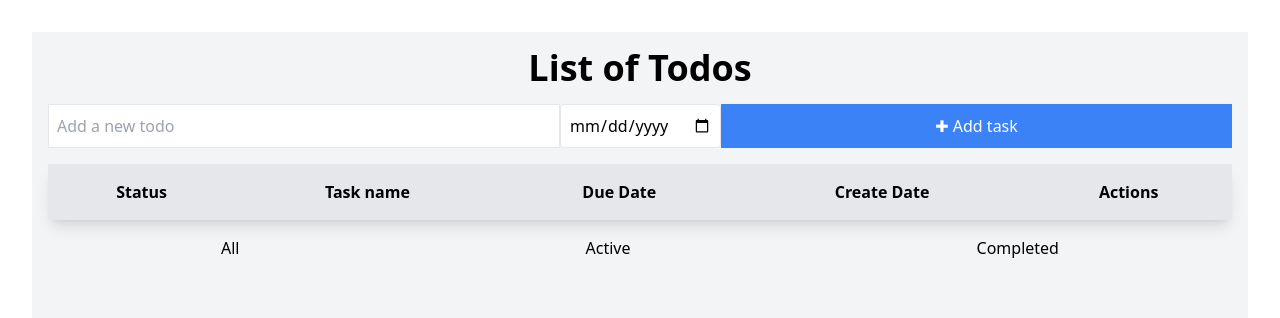
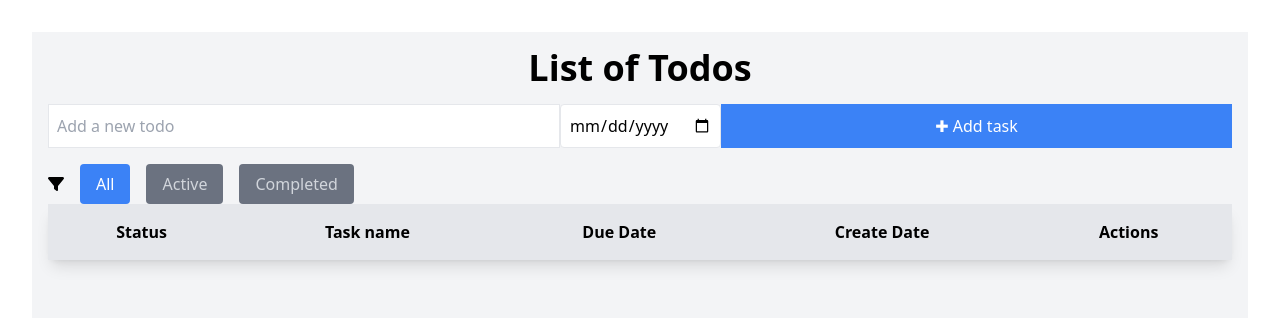
Before and after one commit to chandan0815/Todo-App, a React (Vite) app: page / in a window 1280 px wide. Shown: the top 318 px of the page. Built offline with nearby package versions, Linux system fonts and the light colour scheme.

Commit message:
feat: added feature to highlight overdue tasks

```diff
--- a/package.json
+++ b/package.json
@@ -10,6 +10,9 @@
     "preview": "vite preview"
   },
   "dependencies": {
+    "@fortawesome/fontawesome-svg-core": "^6.5.2",
+    "@fortawesome/free-solid-svg-icons": "^6.5.2",
+    "@fortawesome/react-fontawesome": "^0.2.2",
     "react": "^18.3.1",
     "react-dom": "^18.3.1"
   },
--- a/src/TodoItem/AddTodoItem.tsx
+++ b/src/TodoItem/AddTodoItem.tsx
@@ -1,6 +1,6 @@
 import React, { useState } from 'react';
 import { Todo } from '../TodoItem/TodoItem';
-import { getCurrentTime, parseDate } from '../utilities/timeConversions';
+import { getCurrentTime, parseDate } from '../utilities/timeProcessing';
 
 interface AddTodoProps {
   onAddItem: (newTodo: Todo) => void;
--- a/src/TodoItem/TodoItem.tsx
+++ b/src/TodoItem/TodoItem.tsx
@@ -1,4 +1,5 @@
 import { useState } from 'react';
+import { getDateFromString } from '../utilities/timeProcessing';
 
 export interface Todo {
   id: number;
@@ -22,6 +23,13 @@ export default function TodoItem(props: {
       props.onEditItem(props.itemObj.id, newTaskName);
     }
     setIsEditing(!isEditing);
+  };
+
+  const isOverdue = () => {
+    if (!props.itemObj.dueDate) return false;
+    const dueDate = getDateFromString(props.itemObj.dueDate, '/');
+    const currentDate = new Date();
+    return dueDate < currentDate;
   };
 
   return (
@@ -59,7 +67,13 @@ export default function TodoItem(props: {
         )}
       </td>
       <td className='p-4 text-center'>
-        <span className='text-sm text-gray-700'>{props.itemObj.dueDate}</span>
+        {isOverdue() ? (
+          <span className='text-red-500'>{props.itemObj.dueDate}</span>
+        ) : (
+          <span className='text-sm text-gray-700'>{props.itemObj.dueDate}</span>
+        )}
+
+        {/* <span className='text-sm text-gray-700'>{props.itemObj.dueDate}</span> */}
       </td>
       <td className='p-4 text-center'>
         <span className='text-sm text-gray-700'>
--- a/src/TodoList/FilterItems.tsx
+++ b/src/TodoList/FilterItems.tsx
@@ -1,3 +1,5 @@
+import { FontAwesomeIcon } from '@fortawesome/react-fontawesome';
+import { faFilter } from '@fortawesome/free-solid-svg-icons';
 import { FilterType } from './FilterType';
 
 export default function FilterButtons({
@@ -8,22 +10,35 @@ export default function FilterButtons({
   setFilter: (filter: FilterType) => void;
 }) {
   return (
-    <div className='flex justify-around mt-4'>
+    <div className='flex items-center space-x-4 mt-4'>
+      <FontAwesomeIcon icon={faFilter} className='text-grey' />
       <button
         onClick={() => setFilter(FilterType.All)}
-        className={`btn ${filter === FilterType.All ? 'btn-active' : ''}`}
+        className={`px-4 py-2 rounded ${
+          filter === FilterType.All
+            ? 'bg-blue-500 text-white'
+            : 'bg-gray-500 text-gray-300'
+        }`}
       >
         All
       </button>
       <button
         onClick={() => setFilter(FilterType.Active)}
-        className={`btn ${filter === FilterType.Active ? 'btn-active' : ''}`}
+        className={`px-4 py-2 rounded ${
+          filter === FilterType.Active
+            ? 'bg-blue-500 text-white'
+            : 'bg-gray-500 text-gray-300'
+        }`}
       >
         Active
       </button>
       <button
         onClick={() => setFilter(FilterType.Completed)}
-        className={`btn ${filter === FilterType.Completed ? 'btn-active' : ''}`}
+        className={`px-4 py-2 rounded ${
+          filter === FilterType.Completed
+            ? 'bg-blue-500 text-white'
+            : 'bg-gray-500 text-gray-300'
+        }`}
       >
         Completed
       </button>
--- a/src/TodoList/TodoList.tsx
+++ b/src/TodoList/TodoList.tsx
@@ -55,6 +55,7 @@ export default function TodoList() {
       <div className='container mx-auto p-4'>
         <h1 className='text-4xl font-bold mb-4'>List of Todos</h1>
         <AddTodo onAddItem={handleAddTodoItem} />
+        <FilterButtons filter={filter} setFilter={setFilter} />
         <table className='min-w-full  rounded-lg shadow-lg'>
           <thead>
             <tr className='bg-gray-200'>
@@ -77,7 +78,6 @@ export default function TodoList() {
             ))}
           </tbody>
         </table>
-        <FilterButtons filter={filter} setFilter={setFilter} />
       </div>
     </div>
   );
--- a/src/utilities/TimeConversions.ts
+++ b/src/utilities/timeProcessing.ts
@@ -25,3 +25,9 @@ export const parseDate = (date: string, inputSeparator: string) => {
   const [year, month, day] = date.split(inputSeparator);
   return `${day}${separator}${month}${separator}${year}`;
 };
+
+export const getDateFromString = (date: string, inputSeparator: string) => {
+  // converts a date string in the format DD-MM-YYYY to Date object
+  const [day, month, year] = date.split(inputSeparator);
+  return new Date(+year, +month - 1, +day);
+};
```
Also changed, not shown: 2 other files (tests, documents, lock files or other folders).
